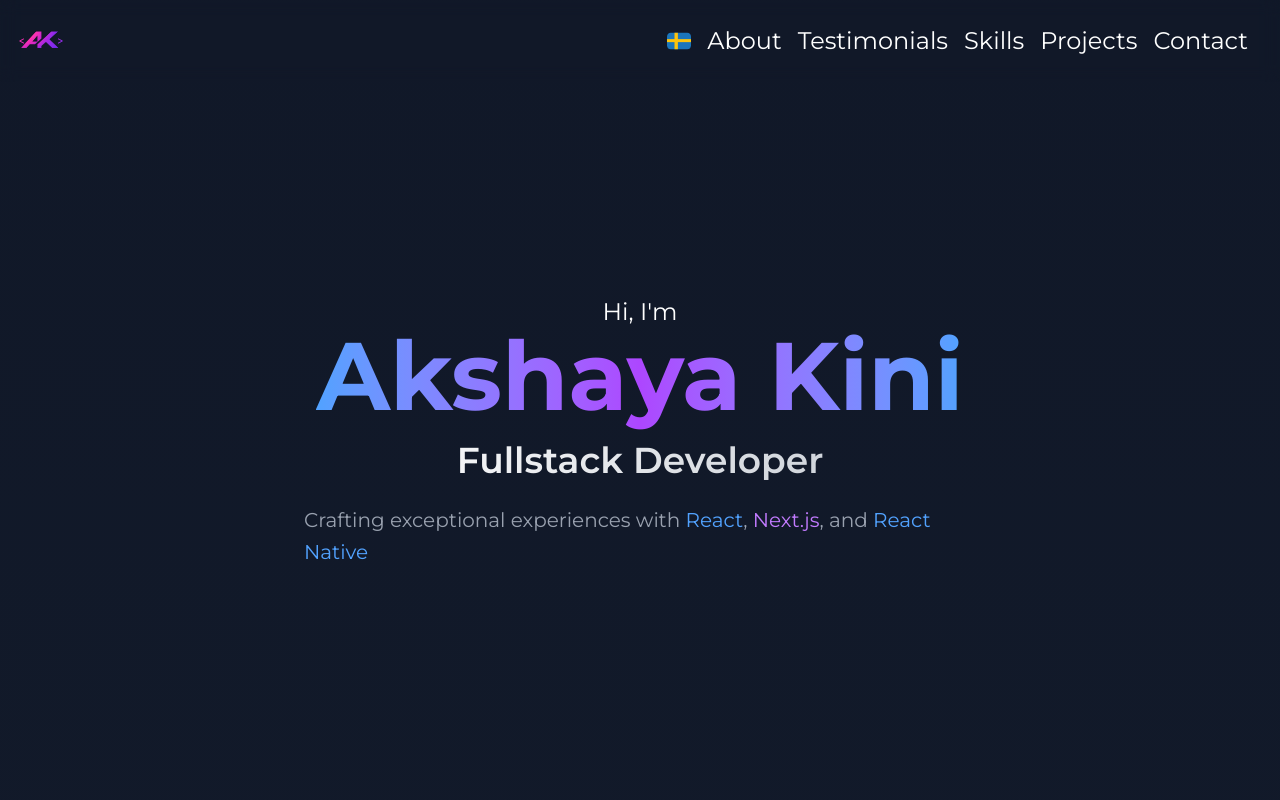
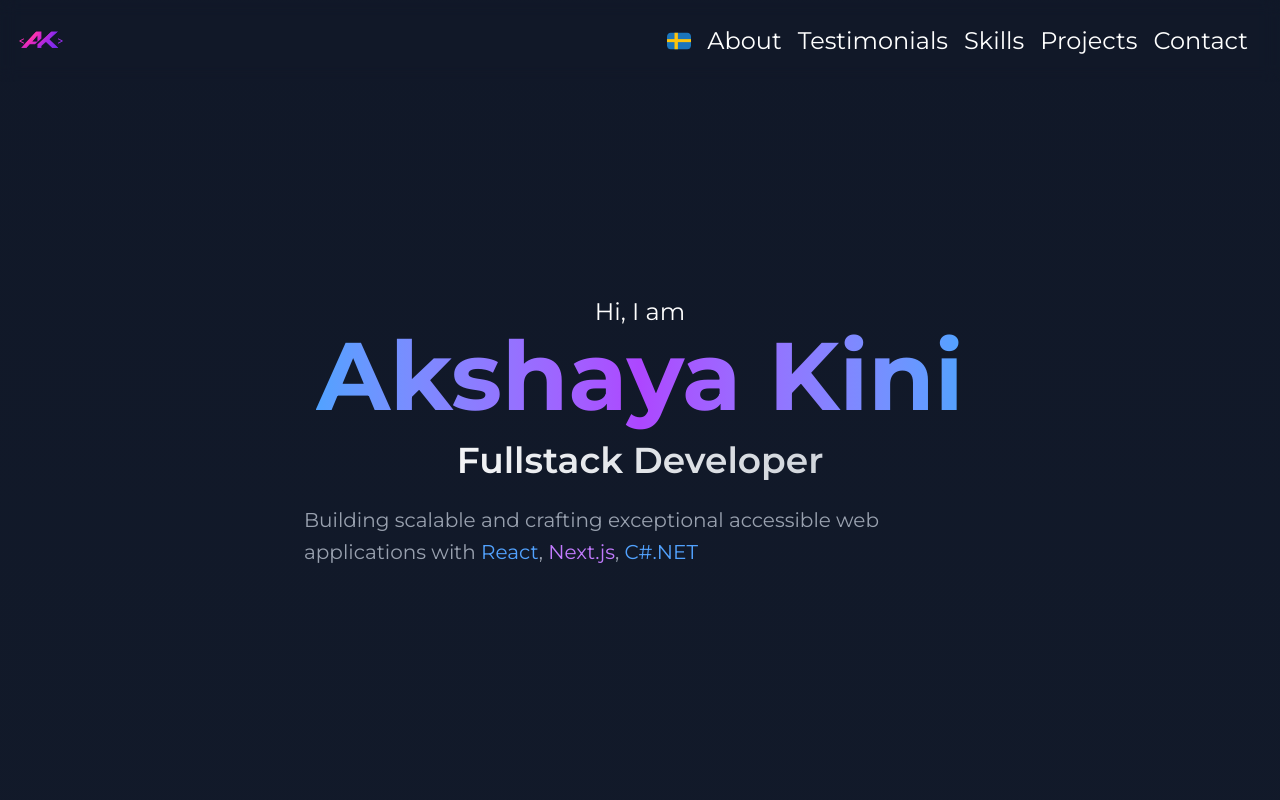
Before and after one commit to akshkin/my-portfolio, a Next.js app: page /en in a window 1280 px wide. Shown: the top 800 px of the page. Built offline with nearby package versions, Linux system fonts and the light colour scheme.

Commit message:
Translate hero section

```diff
--- a/components/Hero.jsx
+++ b/components/Hero.jsx
@@ -1,6 +1,9 @@
 // import AnimatedLetters from "./animated-letters/animated-letters.component";
 
+import { useTranslations } from "next-intl";
+
 function Hero() {
+	const t = useTranslations("hero");
 	const letterClass = "text-animate";
 	const name = "Akshaya";
 	const surname = "Kini";
@@ -17,7 +20,7 @@ function Hero() {
 				muted
 			/> */}
 
-			<span className="text-2xl">Hi, I'm</span>
+			<span className="text-2xl">{t("hi")}</span>
 			<span className="absolute blur-[120px] opacity-20 w-[30] h-[30] rounded-full"></span>
 			{/* <span className={`${letterClass} _14`}> I'm</span> */}
 			<h1 className="text-4xl sm:text-6xl md:text-8xl font-bold mb-4 m-0">
@@ -42,13 +45,13 @@ function Hero() {
 					</span> */}
 			</h1>
 			<h2 className="text-center text-2xl sm:text-3xl md:text-4xl font-semibold mb-6 bg-clip-text text-transparent bg-linear-to-r from-gray-100 to-gray-300">
-				Fullstack Developer
+				{t("title")}
 			</h2>
 			<p className="text-base sm:text-lg md:text-xl text-gray-400 max-w-2xl mx-auto leading-relaxed">
-				Crafting exceptional experiences with
+				{t("subtitle")}
 				<span className="text-blue-400"> React</span>,
-				<span className="text-purple-400"> Next.js</span>, and
-				<span className="text-blue-400"> React Native</span>
+				<span className="text-purple-400"> Next.js</span>,
+				<span className="text-blue-400"> C#.NET</span>
 			</p>
 		</div>
 	);
--- a/messages/en.json
+++ b/messages/en.json
@@ -9,8 +9,9 @@
 		"contact": "Contact"
 	},
 	"hero": {
+		"hi": "Hi, I am",
 		"title": "Fullstack Developer",
-		"subtitle": "Building scalable and crafting exceptional accessible web applications",
+		"subtitle": "Building scalable and crafting exceptional accessible web applications with",
 		"cta": "View my work"
 	}
 }
--- a/messages/sv.json
+++ b/messages/sv.json
@@ -9,8 +9,9 @@
 		"contact": "Kontakt"
 	},
 	"hero": {
+		"hi": "Hej, jag heter",
 		"title": "Fullstack-utvecklare",
-		"subtitle": "Bygger skalbara och tillgänglighetsanpassade webbapplikationer",
+		"subtitle": "Bygger skalbara och tillgänglighetsanpassade webbapplikationer med",
 		"cta": "Se mina projekt"
 	}
 }
```
